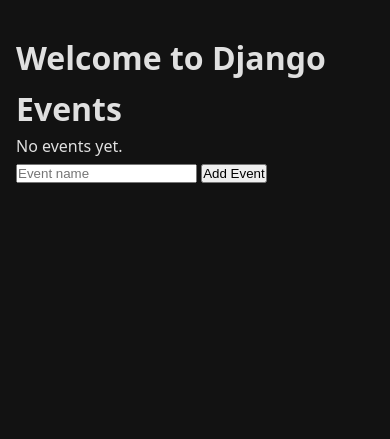
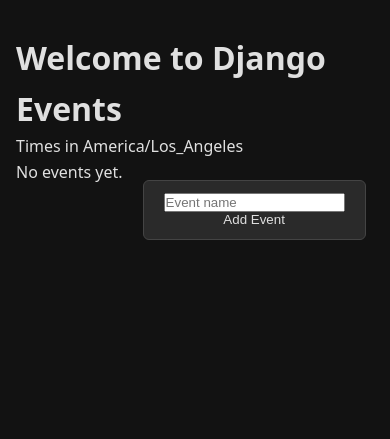
Before and after one commit to delecti/jazz-events, a Django app: page / in a window 390 px wide. Shown: the part 59-498 px from the top of the page. Run offline with Django 5.2, Linux system fonts and the light colour scheme; data that the repository does not hold is empty.

Commit message:
Tweaked the formatting a bit to look nicer and to display times in PT. Moved REST calls to a static JS file. Tweaked the "allowed hosts" to try and access it from my phone, but it hasn't helped yet.

```diff
--- a/apps/core/templates/core/home.html
+++ b/apps/core/templates/core/home.html
@@ -1,46 +1,36 @@
 {% extends "base.html" %}
 
 {% block title %}Home — Django Events{% endblock %}
+{% load tz %}
 
 {% block content %}
 <h1>Welcome to Django Events</h1>
+<p>Times in America/Los_Angeles</p>
+<div class="events">
 {% if events %}
-<table><tr>
     {% for event in events %}
-        <th>
-            <table>
-                <tr><th>
-                    {{ event.name }}
-                </th></tr>
-                <tr><th>
-                    {{ event.count }}
-                </th></tr>
-                <tr><th>
-                    {{ event.latest }}
-                </th></tr>
-            </table>
-        </th>
+        <div class="oneevent">
+            <button onclick="addEvent('{{ event.name }}')">
+            {{ event.name }}<br>
+            {{ event.count }}<br>
+            {% timezone "America/Los_Angeles" %}
+            {{ event.latest|date:"N j, Y" }}<br>
+            {{ event.latest|time:"g:i a" }}</p>
+            {% endtimezone %}
+            </button>
+        </div>
     {% empty %}
         <p>No events yet.</p>
     {% endfor %}
-</tr></table>
 {% else %}
     <p>No events yet.</p>
 {% endif %}
-
-<input type="text" id="new_event_name" placeholder="Event name">
-<button onclick="addEvent()">Add Event</button>
-
-<script>
-function addEvent() {
-    const name = document.getElementById("new_event_name").value;
-    fetch(`/events/${name}/`, { method: "PUT" })
-        .then(r => r.json())
-        .then(data => {
-            console.log(data);
-            location.reload();
-        });
-}
-</script>
+<div class="oneevent">
+    <button onclick="newEvent()">
+    <input type="text" id="new_event_name" placeholder="Event name">
+    <br>Add Event
+    </button>
+</div>
+</div>
 
 {% endblock %}
--- a/config/settings.py
+++ b/config/settings.py
@@ -10,7 +10,7 @@ environ.Env.read_env(BASE_DIR / ".env")
 
 SECRET_KEY = env("SECRET_KEY")
 DEBUG = env("DEBUG")
-ALLOWED_HOSTS = env.list("ALLOWED_HOSTS", default=["localhost", "127.0.0.1"])
+ALLOWED_HOSTS = ["*"]#["localhost", "127.0.0.1", "192.168.0.*"]
 
 INSTALLED_APPS = [
     "django.contrib.admin",
--- a/static/css/main.css
+++ b/static/css/main.css
@@ -20,7 +20,30 @@ header {
 }
 
 table {
-  border: 1px solid #333;
+    border: 1px solid #333;
+}
+
+.events {
+    display: grid;
+    grid-template-columns: max-content max-content max-content;
+}
+
+.oneevent {
+    text-align: center;
+    padding: 20px;
+}
+
+.oneevent button {
+    background-color: #2a2a2a;
+    color: #e0e0e0;
+    border: 1px solid #444;
+    border-radius: 6px;
+    padding: 12px 20px;
+    cursor: pointer;
+}
+
+.oneevent button:hover {
+    background-color: #3a3a3a;
 }
 
 nav a {
--- /dev/null
+++ b/static/js/main.js
@@ -0,0 +1,23 @@
+
+function newEvent() {
+    const name = document.getElementById("new_event_name").value;
+    fetch(`/events/${name}/`, { method: "PUT" })
+        .then(r => r.json())
+        .then(data => {
+            console.log(data);
+            location.reload();
+        });
+}
+
+function addEvent(name) {
+    fetch(`/events/${name}/`, { method: "POST" })
+        .then(r => r.json())
+        .then(data => {
+            console.log(data);
+            location.reload();
+        });
+}
+
+document.getElementById("new_event_name").addEventListener("keydown", function(e) {
+    if (e.key === "Enter") newEvent();
+});
--- a/templates/base.html
+++ b/templates/base.html
@@ -32,5 +32,6 @@
     </footer>
 
     {% block extra_js %}{% endblock %}
+    <script src="{% static 'js/main.js' %}"></script>
 </body>
 </html>
```
